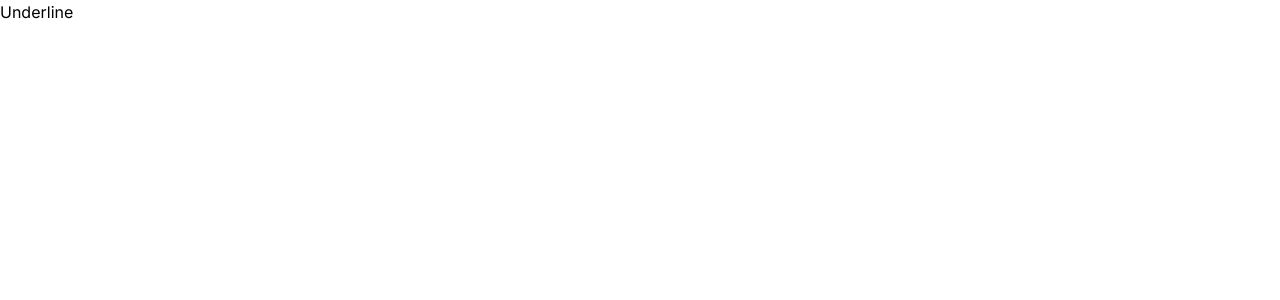
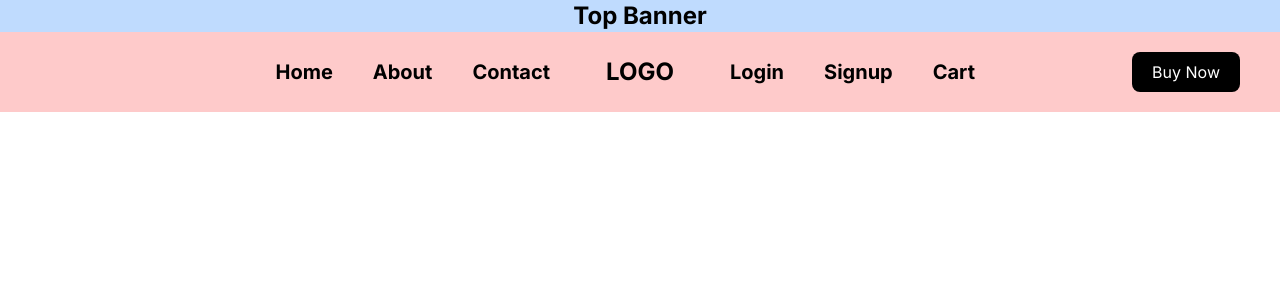
Before and after one commit to akashgandhar/astro, a Next.js app: page / in a window 1280 px wide. Shown: the top 300 px of the page. Built offline with nearby package versions, Linux system fonts and the light colour scheme.

Commit message:
save ppp

```diff
--- /dev/null
+++ b/app/components/Navbar.jsx
@@ -0,0 +1,49 @@
+import Link from "next/link";
+import React from "react";
+
+export default function Navbar() {
+  return (
+    <nav className="w-full flex items-center justify-center h-[5vh] bg-red-200 p-10 gap-4">
+      <div className="flex items-center justify-end w-full ">
+        <Link href="/">
+          <p className="text-black text-xl font-bold">Home</p>
+        </Link>
+
+        <Link href="/about">
+          <p className="text-black text-xl font-bold ml-10">About</p>
+        </Link>
+
+        <Link href="/contact">
+          <p className="text-black text-xl font-bold ml-10">Contact</p>
+        </Link>
+      </div>
+
+      <div className="flex items-center justify-center w-fit px-10 ">
+        {/* logo  */}
+        <Link href="/">
+          <p className="text-black text-2xl font-bold">LOGO</p>
+        </Link>
+      </div>
+
+      <div className="flex items-center justify-between w-full ">
+        <div className="flex items-center justify-start w-full ">
+          <Link href="/login">
+            <p className="text-black text-xl font-bold">Login</p>
+          </Link>
+
+          <Link href="/signup">
+            <p className="text-black text-xl font-bold ml-10">Signup</p>
+          </Link>
+
+          <Link href="/cart">
+            <p className="text-black text-xl font-bold ml-10">Cart</p>
+          </Link>
+        </div>
+
+        <button className="bg-black text-white px-5 py-2 rounded-lg max-w-fit whitespace-nowrap">
+          Buy Now
+        </button>
+      </div>
+    </nav>
+  );
+}
--- /dev/null
+++ b/app/components/TopBanner.jsx
@@ -0,0 +1,15 @@
+import React from 'react'
+
+export default function TopBanner() {
+  return (
+    <section className='flex w-full items-center justify-center min-h-[2vh] bg-blue-200' >
+        {/* top banner  */}
+
+        <div className='flex items-center justify-center w-full'>
+            <p className='text-black text-2xl font-bold'>Top Banner</p>
+        </div>
+
+
+    </section>
+  )
+}
--- a/app/components/Underline.jsx
+++ /dev/null
@@ -1,7 +0,0 @@
-import React from 'react'
-
-export default function Underline() {
-  return (
-    <div>Underline</div>
-  )
-}
--- a/app/page.js
+++ b/app/page.js
@@ -1,9 +1,10 @@
 import Image from "next/image";
-import Underline from "./components/Underline";
+import Navbar from "./components/Navbar";
+import TopBanner from "./components/TopBanner";
 
 export default function Home() {
   return (
-    <Underline/>
+    <><TopBanner /><Navbar /></>
 
   );
 }
```
